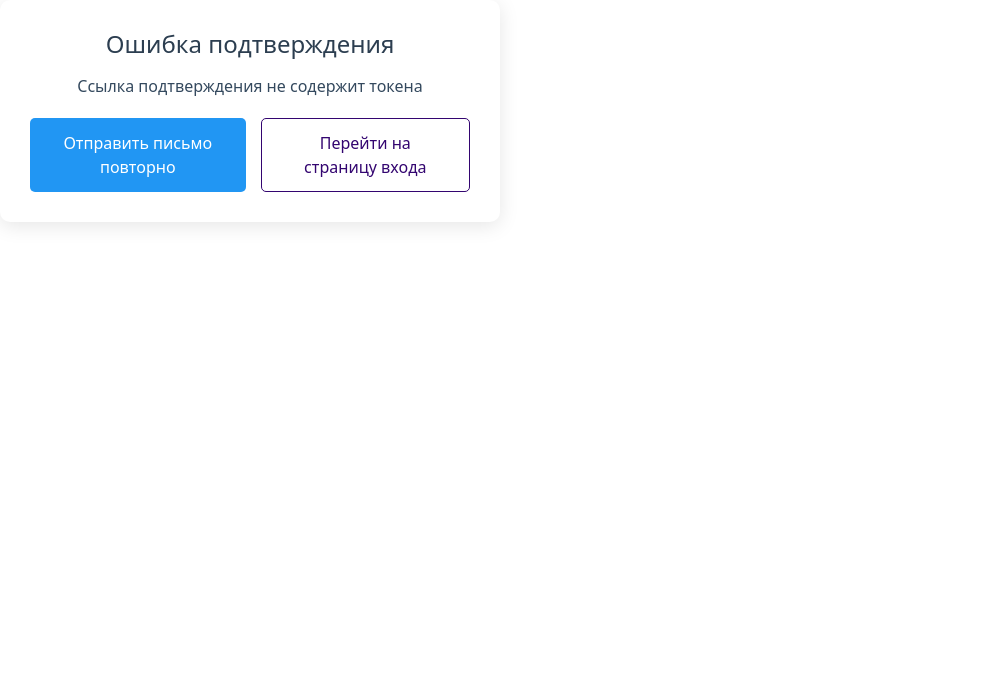
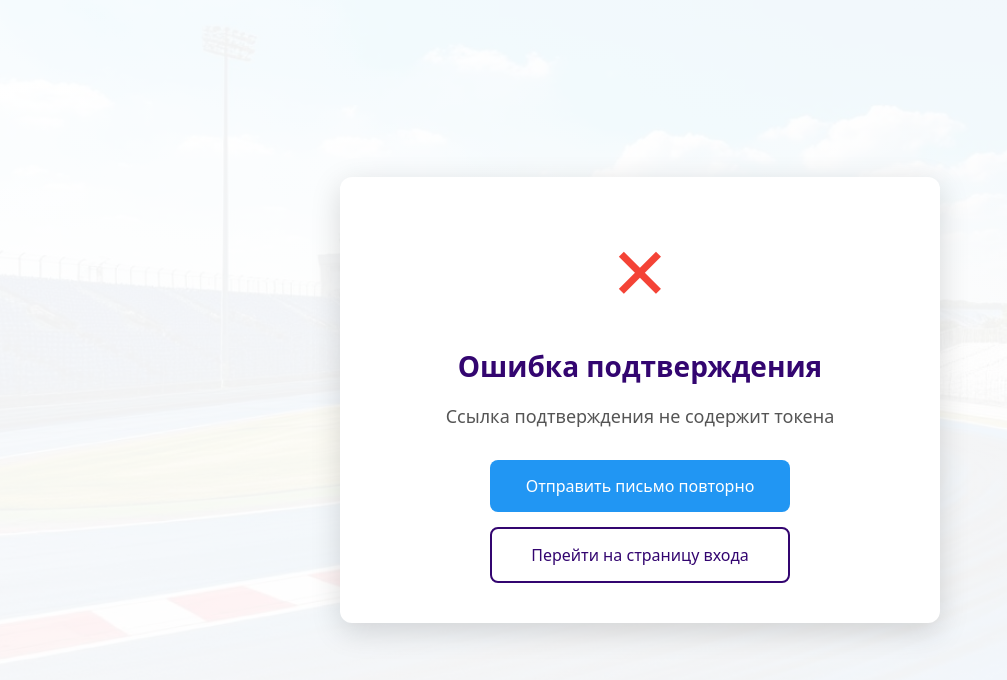
Before and after one commit to hiashyr/frontend, a React (Create React App) app: page /verify-email in a window 1280 px wide. Shown: the top 680 px of the page, without its empty margins (0-1007 px from the left). Built offline with nearby package versions, Linux system fonts and the light colour scheme; no server answers.

Commit message:
Edit_email_verify_page's_design

```diff
--- a/src/pages/VerifyEmailPage.css
+++ b/src/pages/VerifyEmailPage.css
@@ -4,40 +4,54 @@
   justify-content: center;
   align-items: center;
   min-height: 100vh;
-  background-color: #f5f5f5;
-  background-image: linear-gradient(rgba(255, 255, 255, 0.9), rgba(255, 255, 255, 0.9)),
+  background-image: linear-gradient(rgba(255, 255, 255, 0.95), rgba(255, 255, 255, 0.95)),
                     url('../assets/pdd-background.jpg');
   background-size: cover;
   background-position: center;
+  background-attachment: fixed;
   padding: 20px;
 }
 
 .verify-email-container {
   background-color: white;
-  padding: 30px;
-  border-radius: 10px;
-  box-shadow: 0 4px 20px rgba(0, 0, 0, 0.1);
-  max-width: 500px;
+  padding: 40px;
+  border-radius: 12px;
+  box-shadow: 0 8px 30px rgba(0, 0, 0, 0.15);
+  max-width: 600px;
   width: 100%;
   text-align: center;
+  margin: 20px;
+  animation: fadeIn 0.5s ease-out;
+}
+
+@keyframes fadeIn {
+  from { opacity: 0; transform: translateY(20px); }
+  to { opacity: 1; transform: translateY(0); }
 }
 
 .verify-email-container h2 {
-  color: #2c3e50;
-  margin-bottom: 15px;
-  font-size: 24px;
+  color: #330570;
+  margin-bottom: 20px;
+  font-size: 28px;
+  font-weight: 600;
 }
 
 .verify-email-container p {
-  color: #34495e;
-  margin-bottom: 20px;
-  font-size: 16px;
+  color: #555;
+  margin-bottom: 25px;
+  font-size: 18px;
+  line-height: 1.5;
 }
 
-.success-icon, .info-icon {
-  font-size: 48px;
-  margin-bottom: 15px;
+.success-icon, .info-icon, .error-icon {
+  font-size: 72px;
+  margin-bottom: 25px;
+  display: inline-block;
+}
+
+.success-icon {
   color: #4CAF50;
+  animation: bounce 0.5s;
 }
 
 .info-icon {
@@ -48,54 +62,121 @@
   color: #F44336;
 }
 
+@keyframes bounce {
+  0%, 20%, 50%, 80%, 100% { transform: translateY(0); }
+  40% { transform: translateY(-20px); }
+  60% { transform: translateY(-10px); }
+}
+
 .button-group {
   display: flex;
+  flex-direction: column;
   gap: 15px;
-  justify-content: center;
-  margin-top: 20px;
+  margin-top: 30px;
+}
+
+.primary-button, .secondary-button, .resend-button {
+  border: none;
+  padding: 14px 28px;
+  border-radius: 8px;
+  cursor: pointer;
+  font-size: 16px;
+  font-weight: 500;
+  transition: all 0.3s ease;
+  width: 100%;
+  max-width: 300px;
+  margin: 0 auto;
 }
 
 .primary-button {
   background-color: #330570;
   color: white;
-  border: none;
-  padding: 12px 24px;
-  border-radius: 5px;
-  cursor: pointer;
-  font-size: 16px;
-  transition: background-color 0.3s;
 }
 
 .primary-button:hover {
   background-color: #2a0460;
+  transform: translateY(-2px);
+  box-shadow: 0 4px 12px rgba(51, 5, 112, 0.2);
 }
 
 .secondary-button {
   background-color: white;
   color: #330570;
-  border: 1px solid #330570;
-  padding: 12px 24px;
-  border-radius: 5px;
-  cursor: pointer;
-  font-size: 16px;
-  transition: all 0.3s;
+  border: 2px solid #330570;
 }
 
 .secondary-button:hover {
-  background-color: #f5f5f5;
+  background-color: #f8f5ff;
+  transform: translateY(-2px);
 }
 
 .resend-button {
   background-color: #2196F3;
   color: white;
-  border: none;
-  padding: 12px 24px;
-  border-radius: 5px;
-  cursor: pointer;
-  font-size: 16px;
-  transition: background-color 0.3s;
 }
 
 .resend-button:hover {
   background-color: #0b7dda;
+  transform: translateY(-2px);
+  box-shadow: 0 4px 12px rgba(33, 150, 243, 0.2);
 }
+
+.countdown {
+  font-size: 20px;
+  font-weight: bold;
+  color: #330570;
+  margin: 15px 0;
+}
+
+.email-account {
+  background: #f8f5ff;
+  padding: 12px;
+  border-radius: 8px;
+  display: inline-block;
+  margin: 10px 0;
+  font-weight: 500;
+  color: #330570;
+}
+
+/* Мобильная адаптация */
+@media (max-width: 768px) {
+  .verify-email-container {
+    padding: 30px 20px;
+    margin: 15px;
+  }
+
+  .verify-email-container h2 {
+    font-size: 24px;
+  }
+
+  .button-group {
+    flex-direction: column;
+  }
+
+  .primary-button, .secondary-button, .resend-button {
+    width: 100%;
+  }
+}
+
+/* Добавим в существующие стили */
+.resend-button:disabled {
+  background-color: #cccccc;
+  cursor: not-allowed;
+  transform: none !important;
+  box-shadow: none !important;
+}
+
+.resend-status {
+  margin-top: 15px;
+  font-size: 16px;
+  color: #2196F3;
+  min-height: 24px;
+}
+
+.resend-success {
+  color: #4CAF50;
+}
+
+.resend-error {
+  color: #F44336;
+}
--- a/src/pages/VerifyEmailPage.jsx
+++ b/src/pages/VerifyEmailPage.jsx
@@ -1,4 +1,4 @@
-import { useEffect, useState, useRef } from 'react';
+import { useEffect, useState } from 'react';
 import { useSearchParams, useNavigate } from 'react-router-dom';
 import API from '../services/api';
 import LoadingSpinner from '../components/LoadingSpinner';
@@ -8,11 +8,32 @@ export default function VerifyEmailPage() {
   const [searchParams] = useSearchParams();
   const token = searchParams.get('token');
   const navigate = useNavigate();
-  const [status, setStatus] = useState('loading'); // 'loading', 'success', 'error', 'already_verified'
+  const [status, setStatus] = useState('loading');
   const [message, setMessage] = useState('');
   const [countdown, setCountdown] = useState(5);
   const [email, setEmail] = useState('');
 
+  // Таймер обратного отсчета
+  useEffect(() => {
+    if (status === 'success' || status === 'already_verified') {
+      const timer = setInterval(() => {
+        setCountdown((prev) => {
+          if (prev <= 1) {
+            clearInterval(timer);
+            navigate('/login', {
+              state: { emailVerified: true, email },
+              replace: true
+            });
+            return 0;
+          }
+          return prev - 1;
+        });
+      }, 1000);
+      return () => clearInterval(timer);
+    }
+  }, [status, email, navigate]);
+
+  // Логика подтверждения email (остается без изменений)
   useEffect(() => {
     if (!token) {
       setStatus('error');
@@ -28,46 +49,32 @@ export default function VerifyEmailPage() {
           setStatus(response.data.alreadyVerified ? 'already_verified' : 'success');
           setMessage(response.data.message);
           setEmail(response.data.email || '');
-
-          const timer = setTimeout(() => {
-            navigate('/login', {
-              state: {
-                emailVerified: true,
-                email: response.data.email,
-                message: response.data.message
-              },
-              replace: true
-            });
-          }, 5000);
-
-          return () => clearTimeout(timer);
         }
       } catch (error) {
-        console.error('Verification error:', error);
-
-        const serverMessage = error.response?.data?.error;
-        const defaultMessage = 'Не удалось подтвердить email';
-
         setStatus('error');
-        setMessage(serverMessage || defaultMessage);
+        setMessage(error.response?.data?.error || 'Не удалось подтвердить email');
       }
     };
 
     verifyEmail();
-  }, [token, navigate]);
+  }, [token]);
 
   if (status === 'loading') {
     return (
+      <div className="verify-email-page">
         <div className="verify-email-container">
           <LoadingSpinner />
           <p>Идёт подтверждение email...</p>
+        </div>
       </div>
     );
   }
 
   if (status === 'error') {
     return (
-      <div className="verify-email-container error">
+      <div className="verify-email-page">
+        <div className="verify-email-container">
+          <div className="error-icon">✕</div>
           <h2>Ошибка подтверждения</h2>
           <p>{message}</p>
           <div className="button-group">
@@ -85,25 +92,17 @@ export default function VerifyEmailPage() {
             </button>
           </div>
         </div>
+      </div>
     );
   }
 
   if (status === 'already_verified') {
     return (
-      <div className="verify-email-container info">
+      <div className="verify-email-page">
+        <div className="verify-email-container">
           <div className="info-icon">ℹ</div>
           <h2>{message}</h2>
-        <p>Вы будете перенаправлены на страницу входа...</p>
-      </div>
-    );
-  }
-
-  return (
-    <div className="verify-email-container success">
-      <div className="success-icon">✓</div>
-      <h2>Email успешно подтверждён!</h2>
-      {email && <p>Аккаунт: {email}</p>}
-      <p>Перенаправление через {countdown} секунд...</p>
+          <p>Вы будете перенаправлены на страницу входа через <span className="countdown">{countdown}</span> секунд</p>
           <button
             onClick={() => navigate('/login', {
               state: { emailVerified: true, email },
@@ -114,5 +113,32 @@ export default function VerifyEmailPage() {
             Перейти сейчас
           </button>
         </div>
+      </div>
     );
   }
+
+  return (
+    <div className="verify-email-page">
+      <div className="verify-email-container">
+        <div className="success-icon">✓</div>
+        <h2>Email успешно подтверждён!</h2>
+        {email && (
+          <>
+            <p>Ваш аккаунт:</p>
+            <div className="email-account">{email}</div>
+          </>
+        )}
+        <p>Перенаправление через <span className="countdown">{countdown}</span> секунд</p>
+        <button
+          onClick={() => navigate('/login', {
+            state: { emailVerified: true, email },
+            replace: true
+          })}
+          className="primary-button"
+        >
+          Перейти сейчас
+        </button>
+      </div>
+    </div>
+  );
+}
```
Lines whose indentation alone changed are shown as unchanged.
